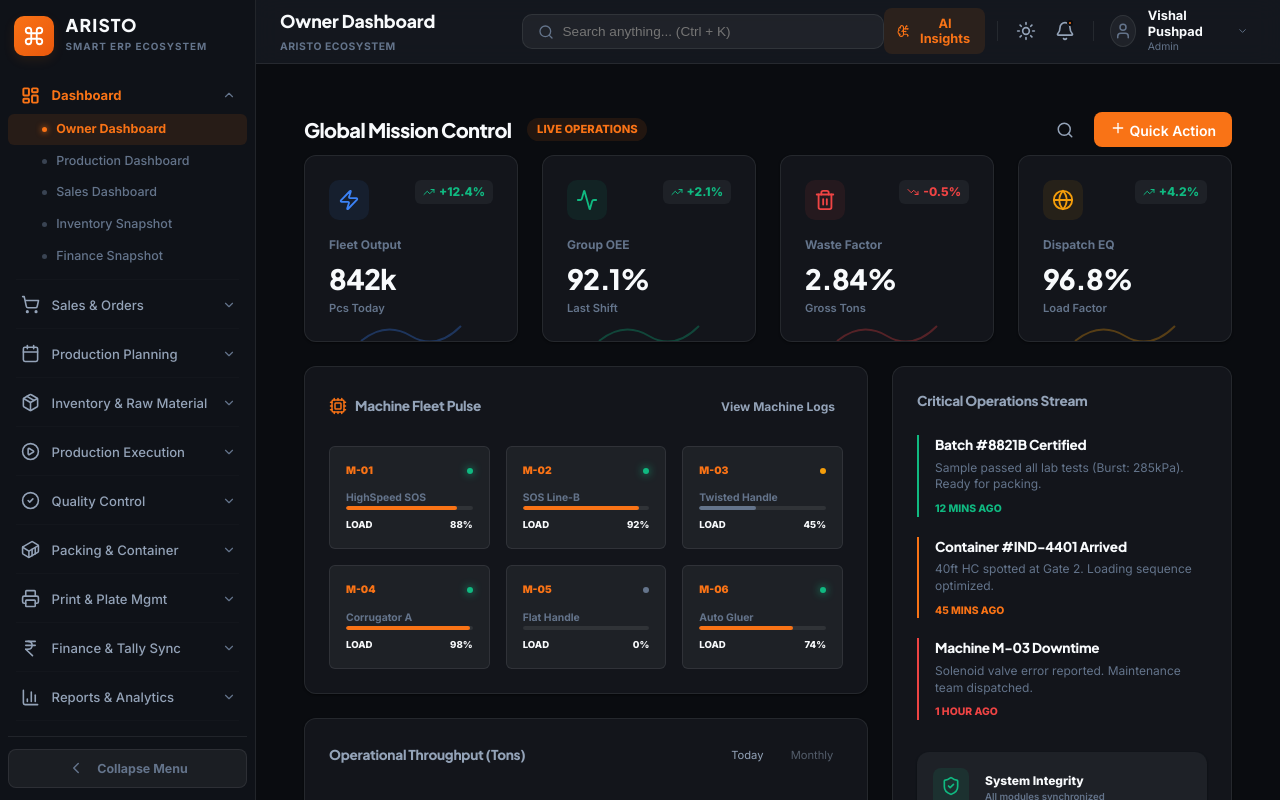
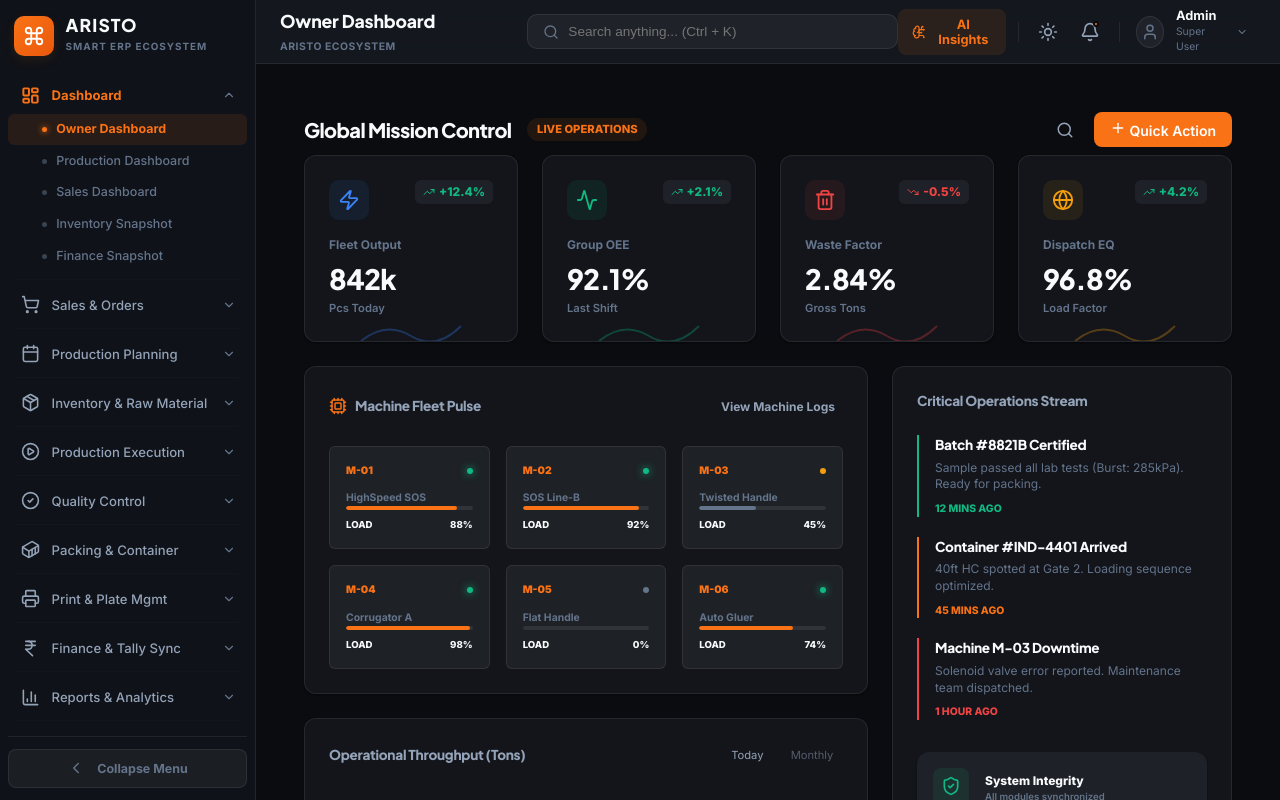
Before and after one commit to vishalindusanalytics-png/Aristo-ERP, a Next.js app: page / in a window 1280 px wide. Built offline with nearby package versions, Linux system fonts and the light colour scheme.

Commit message:
hdvfhsvdfh

```diff
--- a/src/components/layout/Header.tsx
+++ b/src/components/layout/Header.tsx
@@ -152,8 +152,8 @@ export default function Header() {
                             <User size={18} />
                         </div>
                         <div className={styles.userDetails}>
-                            <p>Vishal Pushpad</p>
-                            <span>Admin</span>
+                            <p>Admin</p>
+                            <span>Super User</span>
                         </div>
                         <ChevronDown size={14} className={styles.dropIcon} />
                     </div>
```
